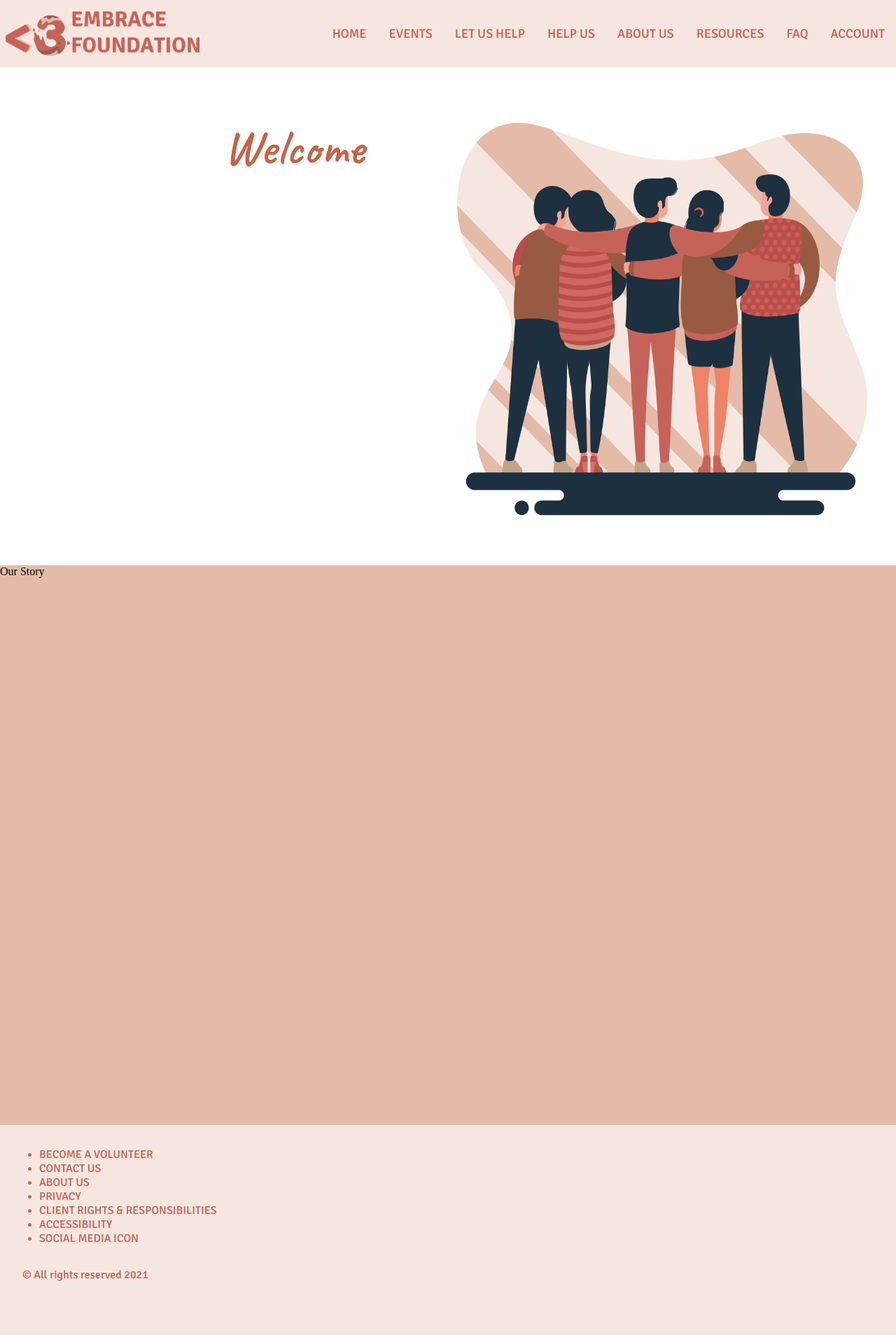
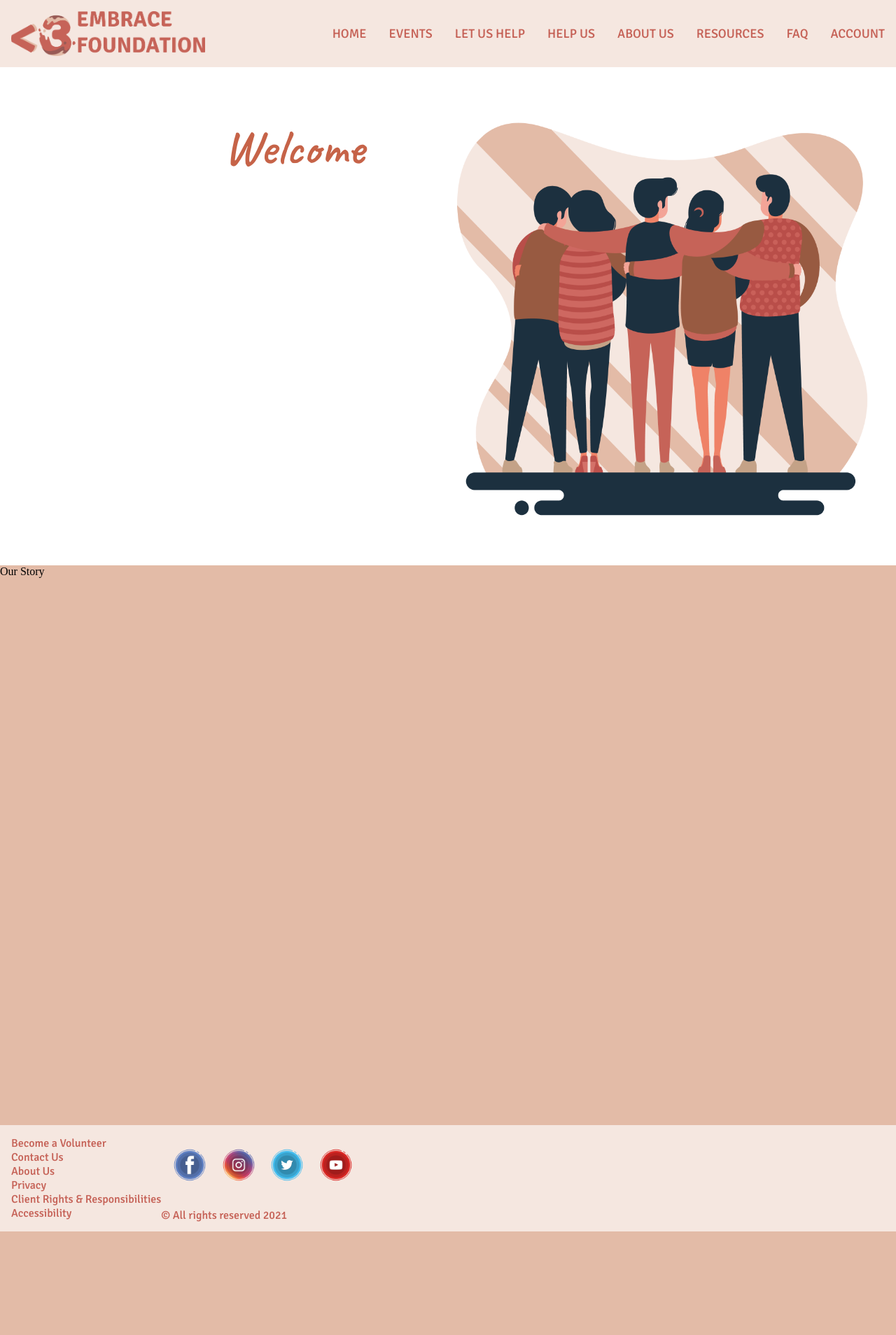
Before and after one commit to SetarehSh/cmd-f-2021, a PHP site: page / in a window 1280 px wide. Shown: the whole page at 70% size. After the commit the page ends 1760 px from the top, so only its background shows below. Run offline with PHP 8.4, Linux system fonts and the light colour scheme.

Commit message:
footer changes

```diff
--- a/index.html
+++ b/index.html
@@ -42,18 +42,26 @@
         </aside>
     </div>
     <footer>
-        <ul class="footer_ul">
+
+        <div class="footer_ul">
             <li><a href="">Become a Volunteer</a></li>
             <li><a href="">Contact Us</a></li>
             <li><a href="">About Us</a></li>
             <li><a href="">Privacy</a></li>
             <li><a href="">Client Rights & Responsibilities</a></li>
             <li><a href="">Accessibility</a></li>
-            <li><a href="">Social Media Icon</a></li>
-        </ul>
+
+        </div>
         <div class="copyright">
+            <img id="social_media" src="./img/social media icons/facebook.png" alt="Facebook">
+            <img id="social_media" src="./img/social media icons/Instagram.png" alt="Instagram">
+            <img id="social_media" src="./img/social media icons/Twitter.png" alt="Twitter">
+            <img id="social_media" src="./img/social media icons/YouTube.png" alt="Youtube">
+
+
             <p>© All rights reserved 2021</p>
         </div>
+
     </footer>
 
 </body>
--- a/src/footer.css
+++ b/src/footer.css
@@ -1,29 +1,33 @@
+#social_media{
+    margin-left: 2vh;
+    margin-top: 2vh;
+    margin-bottom: 2vh;
+    height: 50px;
+}
+
 footer {
     background-color:#F5E7E0;
     padding: 2vh;
+    display: flex;
+    justify-content: space-between;
+    z-index: 5;
 }
-.footer_ul{
-    color: #C66358;
+footer li{
+    list-style-type: none;
+    white-space: nowrap;
 }
-.footer_ul a {
+footer a {
     width: 100%;
     height: 12vh;
+    background-color:#F5E7E0;
     font-family: 'Signika', sans-serif;
-    font-size: calc(12px + 0.5vh);
-    text-transform: uppercase;
+    font-size: 12px + 0.5vh;
     text-decoration: none;
     color:#C66358;
     text-align: left;
 }
 
-footer:link{
-    color: #C66358;
-}
-
-footer:visited{
-    color:#985A41;
-}
-footer:hover{
+footer a:hover{
     color: #985A41;
 }
 
@@ -37,8 +41,3 @@ footer:hover{
     color:#C66358;
     text-align: left;
 }
-
-footer p {
-    margin: 0;
-    padding: 2vh;
-}
--- a/src/nav.css
+++ b/src/nav.css
@@ -33,7 +33,7 @@ nav a:hover {
 }
 
 #logo {
-    margin-left: 1vh;
+    margin-left: 2vh;
     margin-top: 2vh;
     margin-bottom: 2vh;
     height: 8vh;
```
Also changed, not shown: img/Website_Link.png (renamed from img/social media icons/iconfinder_Website_Link-01_2036291.png), img/social media icons/Instagram.png (renamed from img/social media icons/iconfinder_Instagram-01_1961298.png), img/social media icons/Twitter.png (renamed from img/social media icons/iconfinder_Twitter-01_1961292.png), img/social media icons/YouTube.png (renamed from img/social media icons/iconfinder_YouTube-01_1961288.png), img/social media icons/facebook.png (renamed from img/social media icons/iconfinder_Facebook-01_1961303.png).
